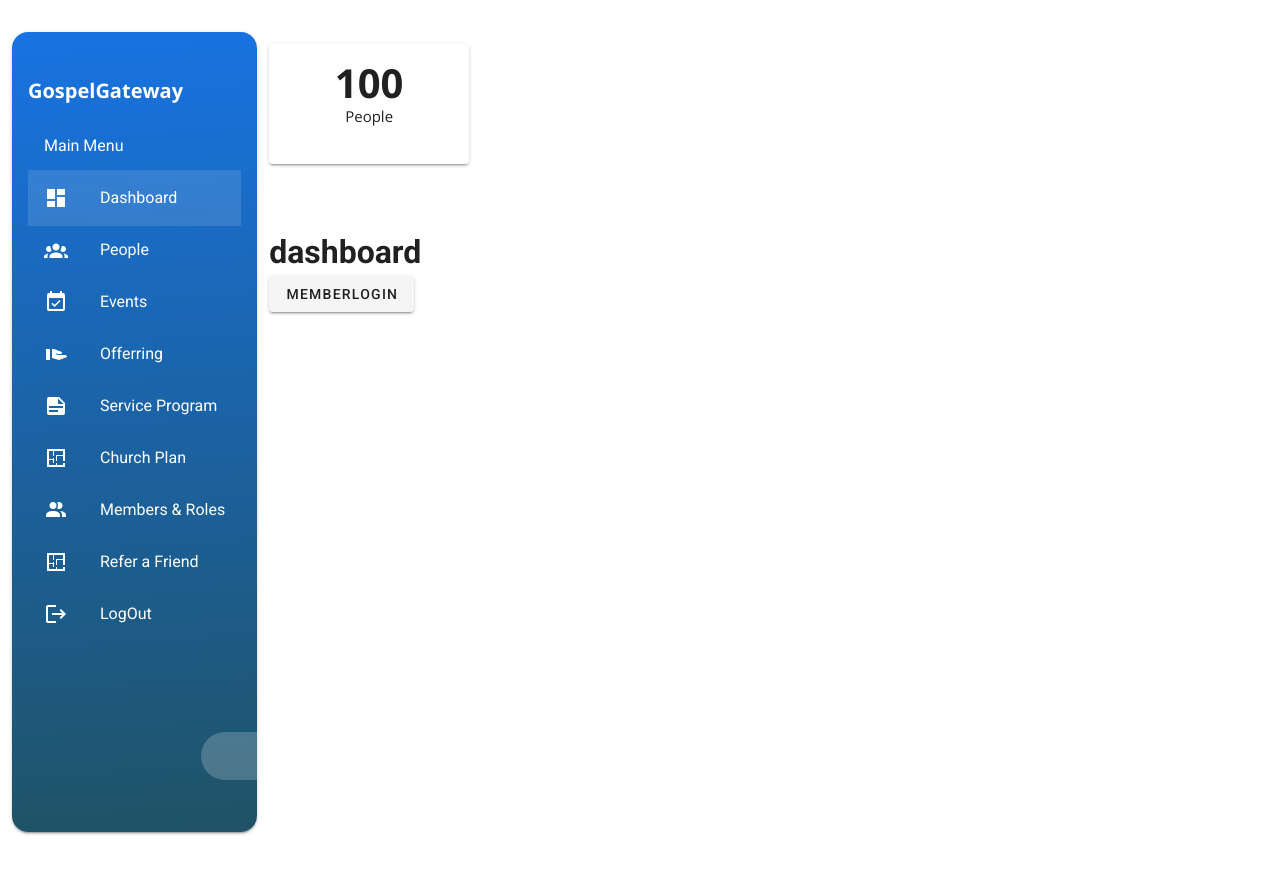
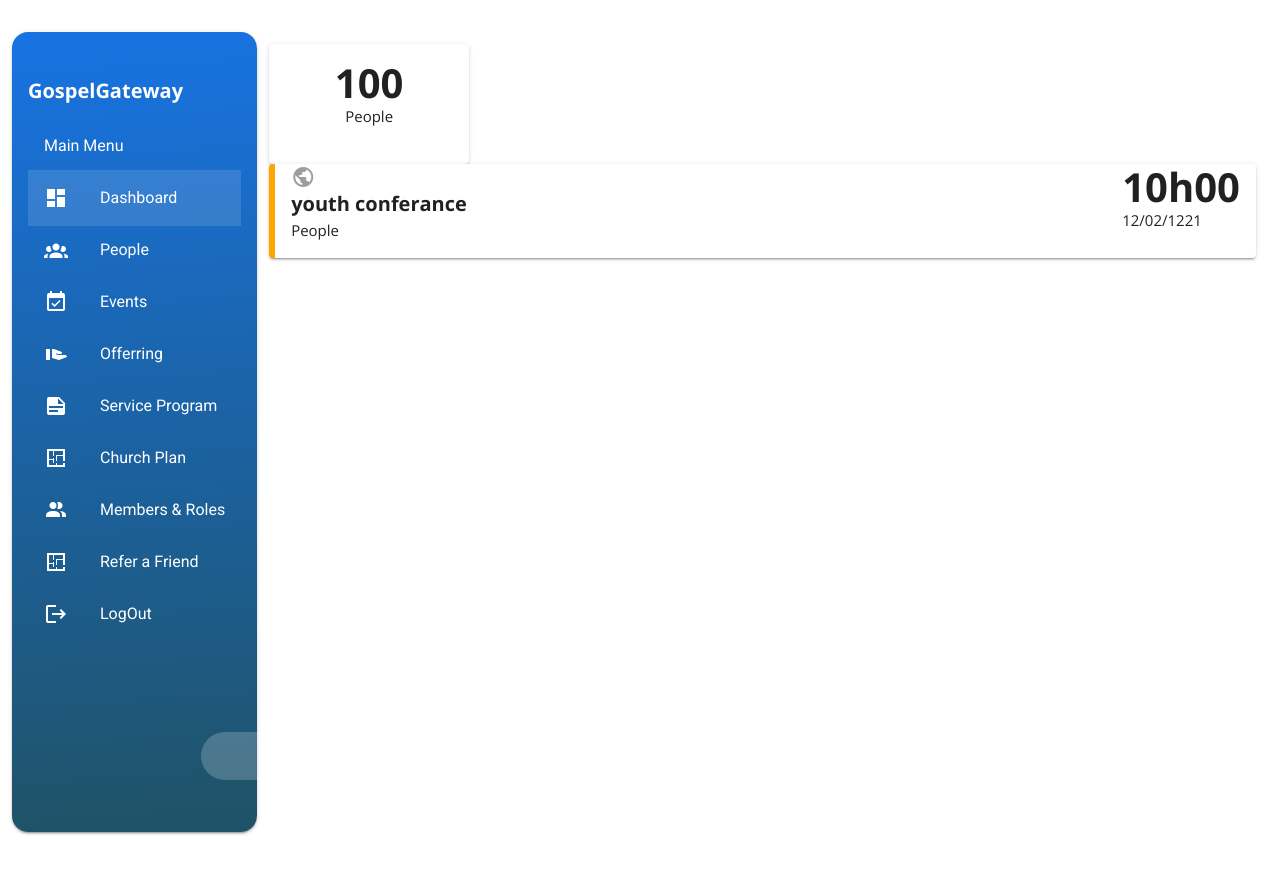
Before and after one commit to moraswi/Gospel-Gateway, a Vue app: page /dashboard in a window 1280 px wide. Built offline with nearby package versions, Linux system fonts and the light colour scheme.

Commit message:
event card

```diff
--- /dev/null
+++ b/src/components/cards/EventsCard.vue
@@ -0,0 +1,45 @@
+<template>
+  <v-card class="custom-card px-7 py-3" width="100%">
+    <v-layout row>
+      <div>
+        <v-icon color="grey">mdi-earth</v-icon>
+        <h1 class="font-h4">{{ title }}</h1>
+        <p class="font-p">{{ bottomText }}</p>
+      </div>
+      <v-spacer></v-spacer>
+      <div>
+        <h1 class="font-h2">{{ topText }}</h1>
+        <p class="font-p">{{ date }}</p>
+      </div>
+    </v-layout>
+  </v-card>
+</template>
+
+<script>
+export default {
+  props: {
+    topText: {
+      type: String,
+      required: true
+    },
+    bottomText: {
+      type: String,
+      required: true
+    },
+    title: {
+      type: String,
+      required: true
+    },
+    date: {
+      type: String,
+      required: true
+    }
+  }
+};
+</script>
+
+<style lang="scss" scoped>
+.custom-card {
+  border-left: 6px solid orange; /* Adjust the thickness as needed */
+}
+</style>
--- a/src/pages/private/dashboard/Dashboard.vue
+++ b/src/pages/private/dashboard/Dashboard.vue
@@ -1,18 +1,21 @@
 <template>
     <v-container>
-      <custom-card top-text="100" bottom-text="People"/>
-     <h1 class="mt-16  text-red">dashboard</h1>
-     <v-btn :to="{name:'MemberLogin'}" >MemberLogin</v-btn>
+      <CustomCard top-text="100" bottom-text="People"/>
+
+      <EventsCard title="youth conferance" bottom-text="People" top-text="10h00" date="12/02/1221"/>
+
     </v-container>
   </template>
 
   <script>
   import CustomCard from '@/components/cards/SummaryCard.vue'
+  import EventsCard from '@/components/cards/EventsCard.vue'
   export default {
     name: 'DashboardPage',
 
     components: {
-    CustomCard
+    CustomCard,
+    EventsCard,
   },
 
     data: () => ({
```
